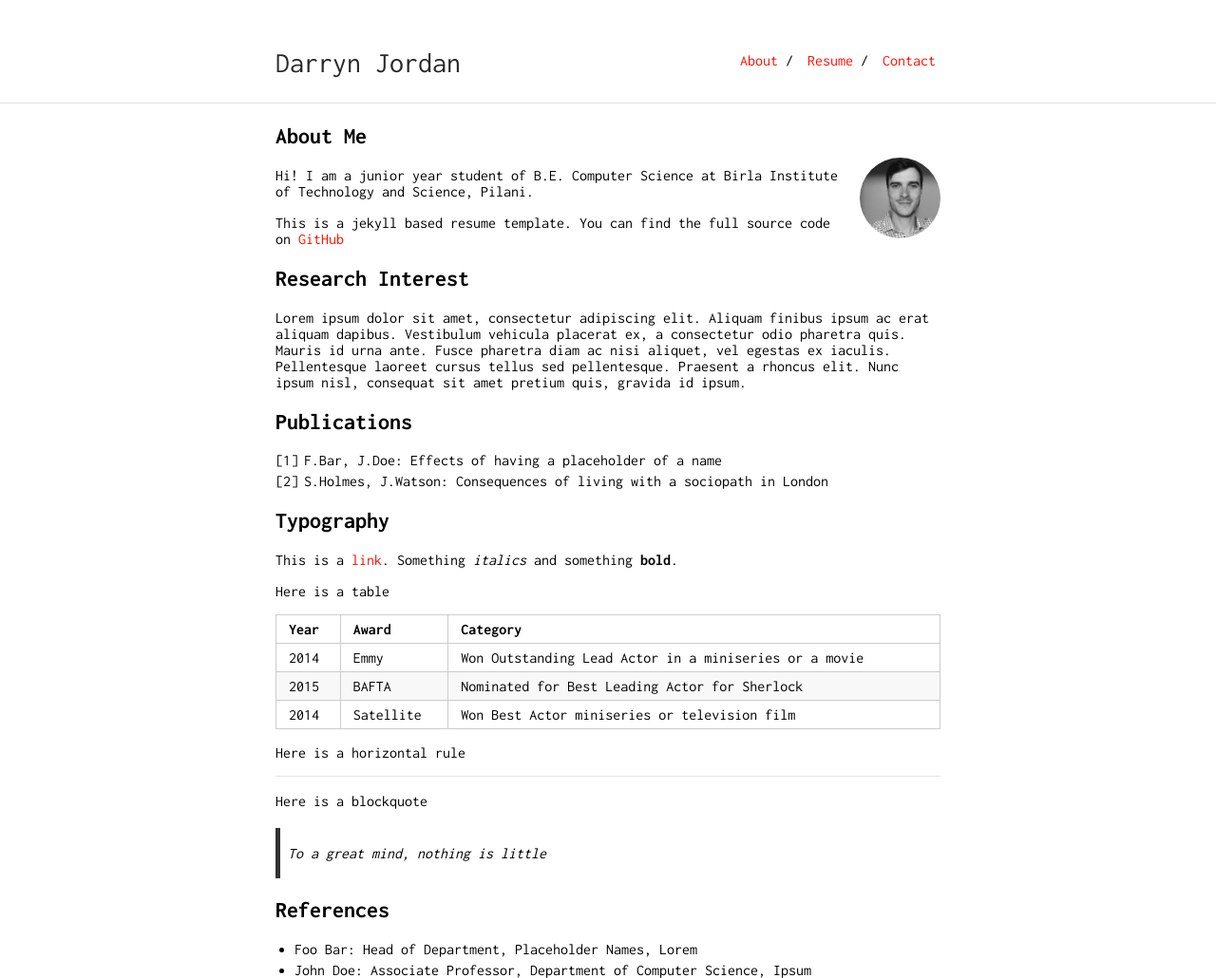
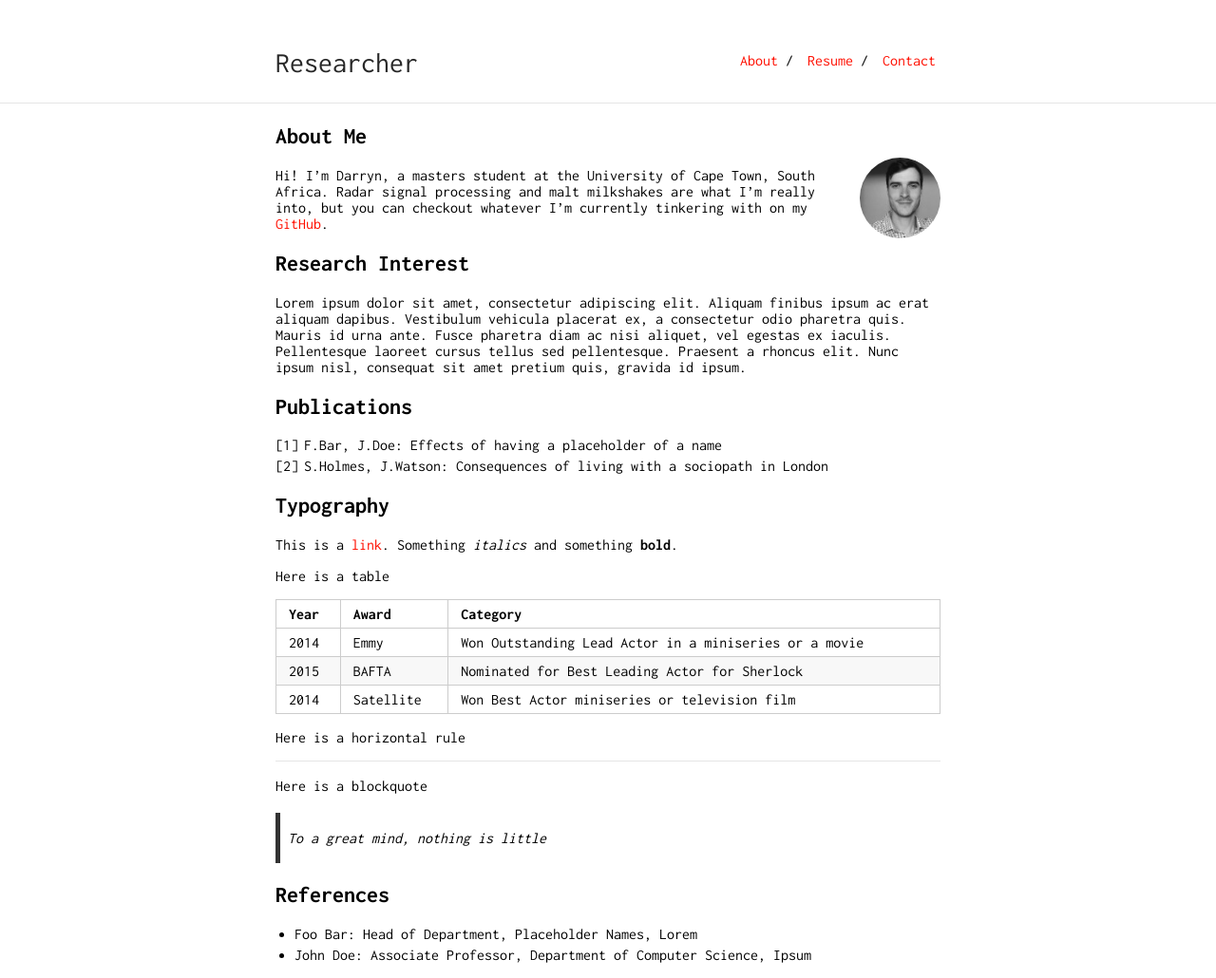
Before and after one commit to darrynjordan/darrynjordan.github.io, a Jekyll site: the page built from index.md, in a window 1280 px wide. Shown: the whole page at 95% size. Built offline with Jekyll 4.4.1, drawn with Linux system fonts in a browser that asks for light colours; our own code applies the rules of GitHub Pages for plain Markdown files.

Commit message:
editing the researcher theme

```diff
--- a/_config.yml
+++ b/_config.yml
@@ -1,4 +1,6 @@
-title: Darryn Jordan
+title: Researcher
+url: "http://ankitsultana.me"
+baseurl: "/researcher"
 
 markdown: kramdown
 
--- a/index.md
+++ b/index.md
@@ -6,9 +6,7 @@ layout: default
 
 <img class="profile-picture" src="profile.jpg">
 
-Hi! I am a junior year student of B.E. Computer Science at Birla Institute of Technology and Science, Pilani.
-
-This is a jekyll based resume template. You can find the full source code on [GitHub](https://github.com/bk2dcradle/researcher)
+Hi! I'm Darryn, a masters student at the University of Cape Town, South Africa. Radar signal processing and malt milkshakes are what I'm really into, but you can checkout whatever I'm currently tinkering with on my [GitHub](https://github.com/darrynjordan/).
 
 ## Research Interest
 
```
Also changed, not shown: contact.md (+5 -6 lines), 2 other files.
